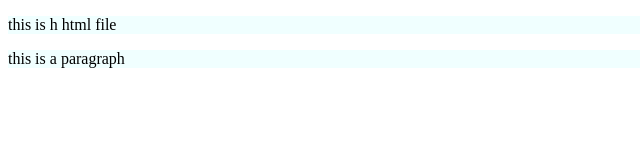
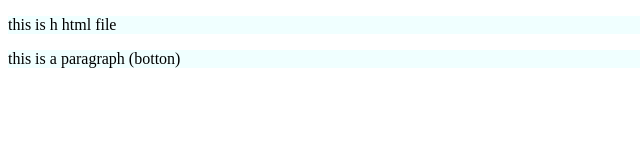
Before and after one commit to sanjayk6367/LocalRepo, a plain HTML site: page index.html in a window 1280 px wide. Shown: the full height of the page, 0-640 px from the left. Drawn offline with Linux system fonts and the light colour scheme.

Commit message:
add botton

```diff
--- a/index.html
+++ b/index.html
@@ -8,6 +8,6 @@
 </head>
 <body>
     <p>this is h html file</p>
-    <p>this is a paragraph</p>
+    <p>this is a paragraph (botton) </p>
 </body>
 </html>
```
